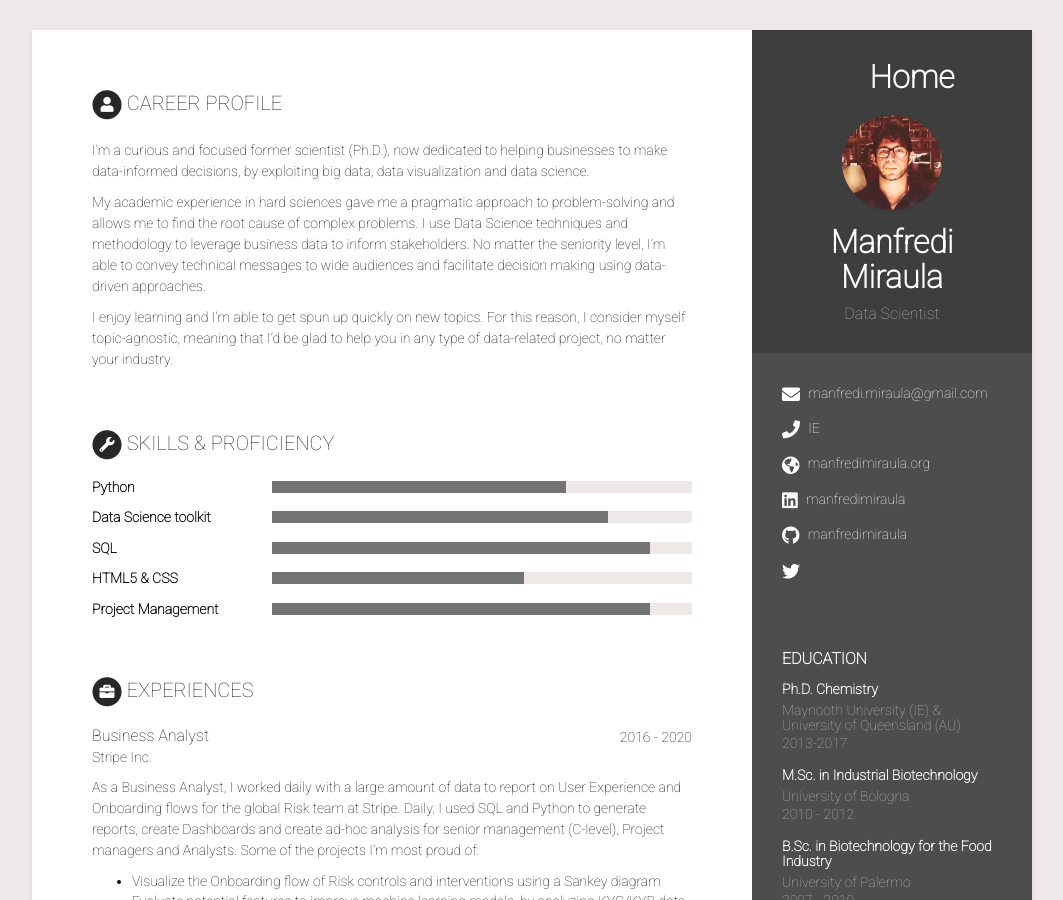
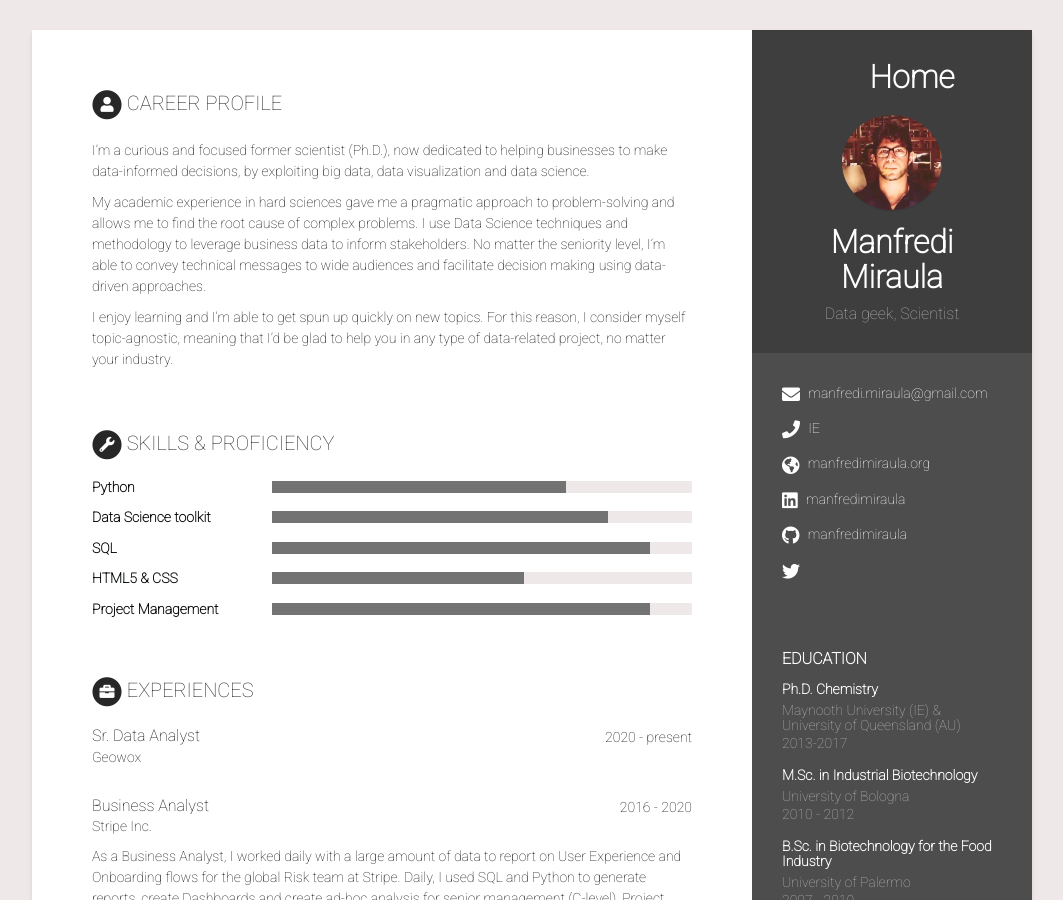
Before and after one commit to manfredimiraula/manfredimiraula.github.io, a Jekyll site: the page built from resume.html, in a window 1280 px wide and 900 px high. Shown: the whole window, without its empty margins (108-1171 px from the left). Built offline with Jekyll 4.4.1, drawn with Linux system fonts in a browser that asks for light colours; some web fonts are replaced.

Commit message:
updated status

```diff
--- a/_data/data.yml
+++ b/_data/data.yml
@@ -9,7 +9,7 @@ sidebar:
 
     # Profile information
     name: Manfredi Miraula
-    tagline: Data Scientist
+    tagline: Data geek, Scientist
     avatar: face.jpeg  #place a 100x100 picture inside /assets/images/ folder and provide the name of the file below
 
     # Sidebar links
@@ -101,6 +101,9 @@ skills:
         level: 90%
 
 experiences:
+    - role: Sr. Data Analyst
+      time:  2020 - present
+      company: Geowox
     - role: Business Analyst
       time:  2016 - 2020
       company: Stripe Inc.
```
Also changed, not shown: 2 other files.
